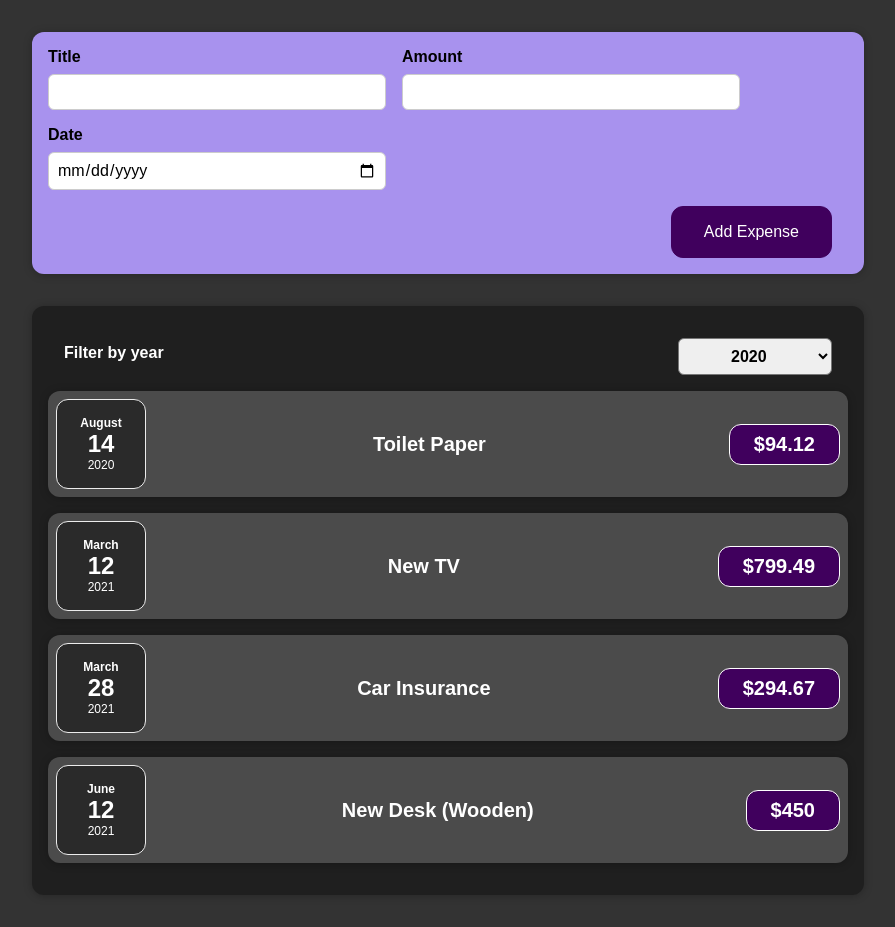
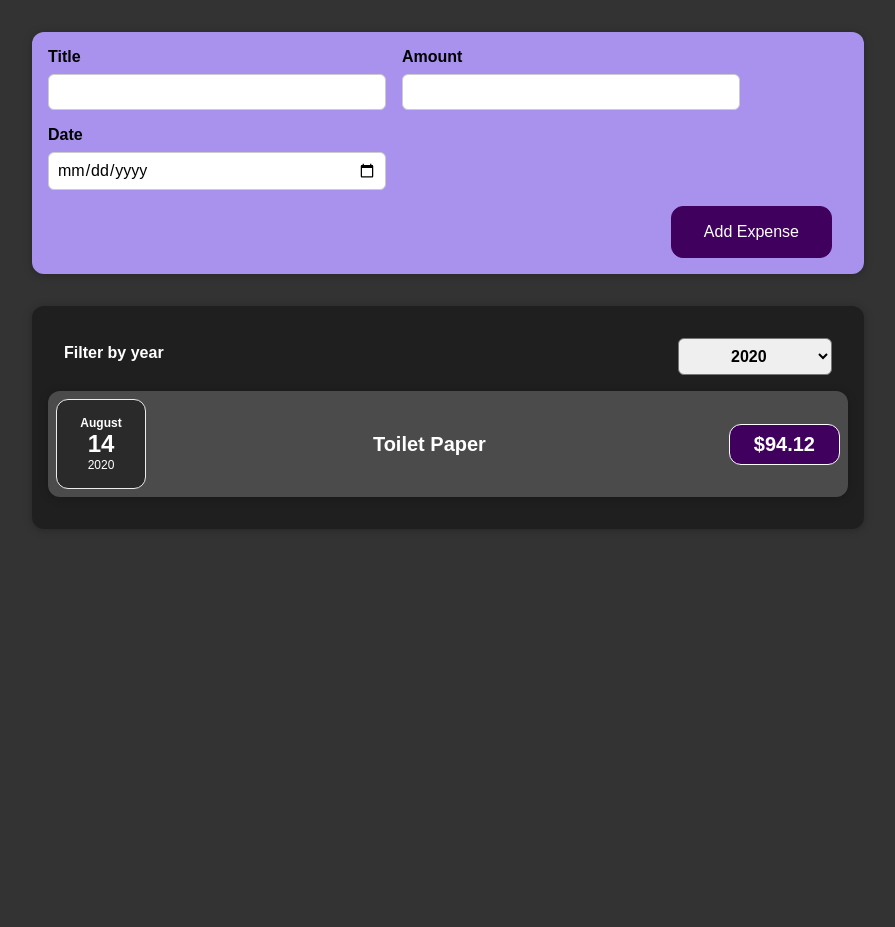
Before and after one commit to Tetsumote/udemy-reactExpenses, a React (Create React App) app: page / in a window 1280 px wide. Shown: the whole page, without its empty margins (192-1087 px from the left). After the commit the page ends 800 px from the top, so only its background shows below. Built offline with nearby package versions, Linux system fonts and the light colour scheme.

Commit message:
refactor expenses

```diff
--- a/src/components/Expenses/ExpenseItem.js
+++ b/src/components/Expenses/ExpenseItem.js
@@ -6,6 +6,7 @@
 
 const ExpenseItem = (props) => {
   return (
+    <li>
       <Card className="expense-item">
         <ExpenseDate date={props.date} />
         <div className="expense-item__description">
@@ -13,6 +14,7 @@
           <div className="expense-item__price">${props.amount}</div>
         </div>
       </Card>
+    </li>
   );
 };
 
--- a/src/components/Expenses/Expenses.js
+++ b/src/components/Expenses/Expenses.js
@@ -1,9 +1,9 @@
 import React, { useState } from "react";
 
 import "./Expenses.css";
-import ExpenseItem from "./ExpenseItem";
 import Card from "../UI/Card";
 import ExpensesFilter from "../ExpensesFilter/ExpensesFilter";
+import ExpensesList from "./ExpensesList";
 
 const Expenses = (props) => {
   const [filteredYear, setFilteredYear] = useState("2020");
@@ -14,22 +14,17 @@
     setFilteredYear(selectedYear);
   };
 
+  var filteredExpenses = props.expenses.filter((item) => {
+    return item.date.getFullYear().toString() === filteredYear;
+  });
+
   return (
     <Card className="expenses">
       <ExpensesFilter
         onChangeFilter={filterChangeHandler}
         selected={filteredYear}
       />
-      {props.expenses.map((item) => {
-        return (
-          <ExpenseItem
-            key={item.id}
-            title={item.title}
-            amount={item.amount}
-            date={item.date}
-          />
-        );
-      })}
+      <ExpensesList items={filteredExpenses} />
     </Card>
   );
 };
--- /dev/null
+++ b/src/components/Expenses/ExpensesList.css
@@ -0,0 +1,9 @@
+.expenses-list {
+  list-style: none;
+  padding: 0;
+}
+
+.expenses-list__fallback {
+  color: white;
+  text-align: center;
+}
--- /dev/null
+++ b/src/components/Expenses/ExpensesList.js
@@ -0,0 +1,26 @@
+import "./ExpensesList.css";
+
+import ExpenseItem from "./ExpenseItem";
+
+const ExpensesList = (props) => {
+  if (props.items.length === 0) {
+    return <h2 className="expenses-list__fallback">No expenses found.</h2>;
+  }
+
+  return (
+    <ul className="expenses-list">
+      {props.items.map((item) => {
+        return (
+          <ExpenseItem
+            key={item.id}
+            title={item.title}
+            amount={item.amount}
+            date={item.date}
+          />
+        );
+      })}
+    </ul>
+  );
+};
+
+export default ExpensesList;
```
Lines whose indentation alone changed are shown as unchanged.
